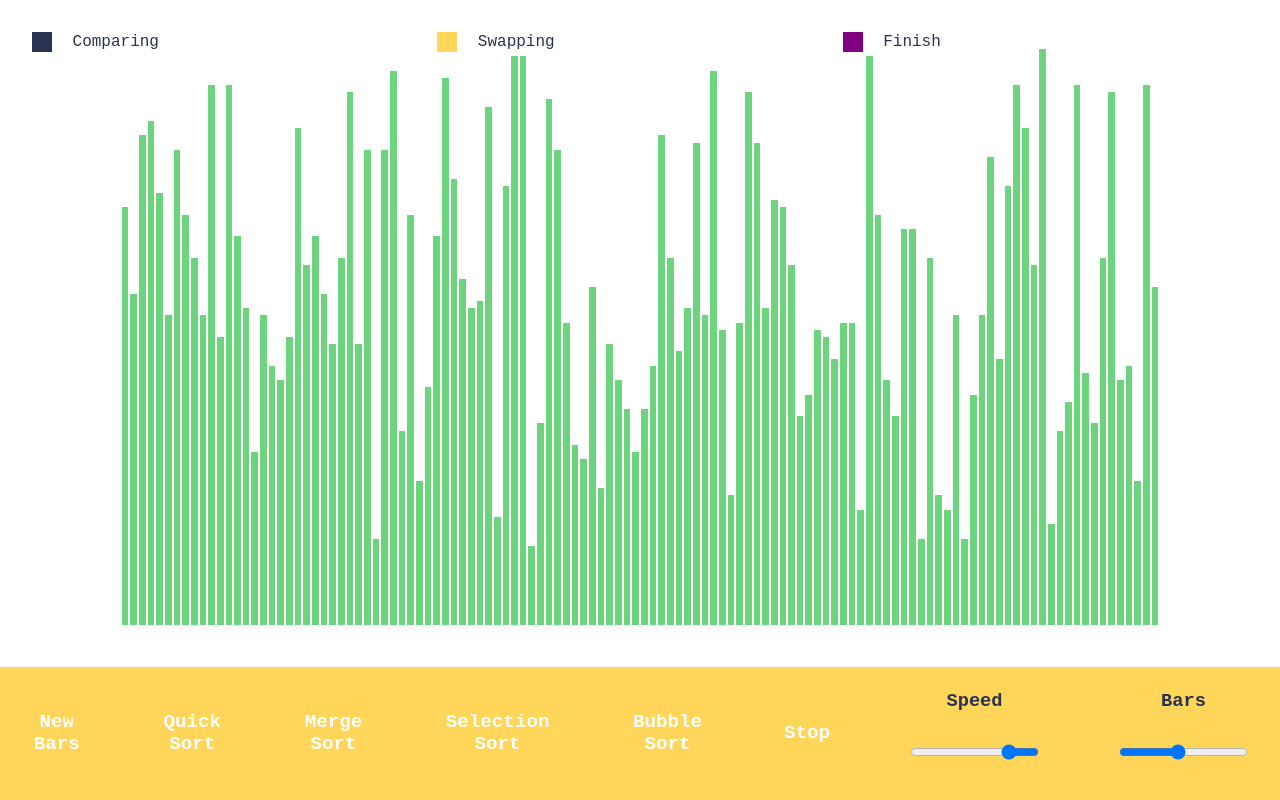
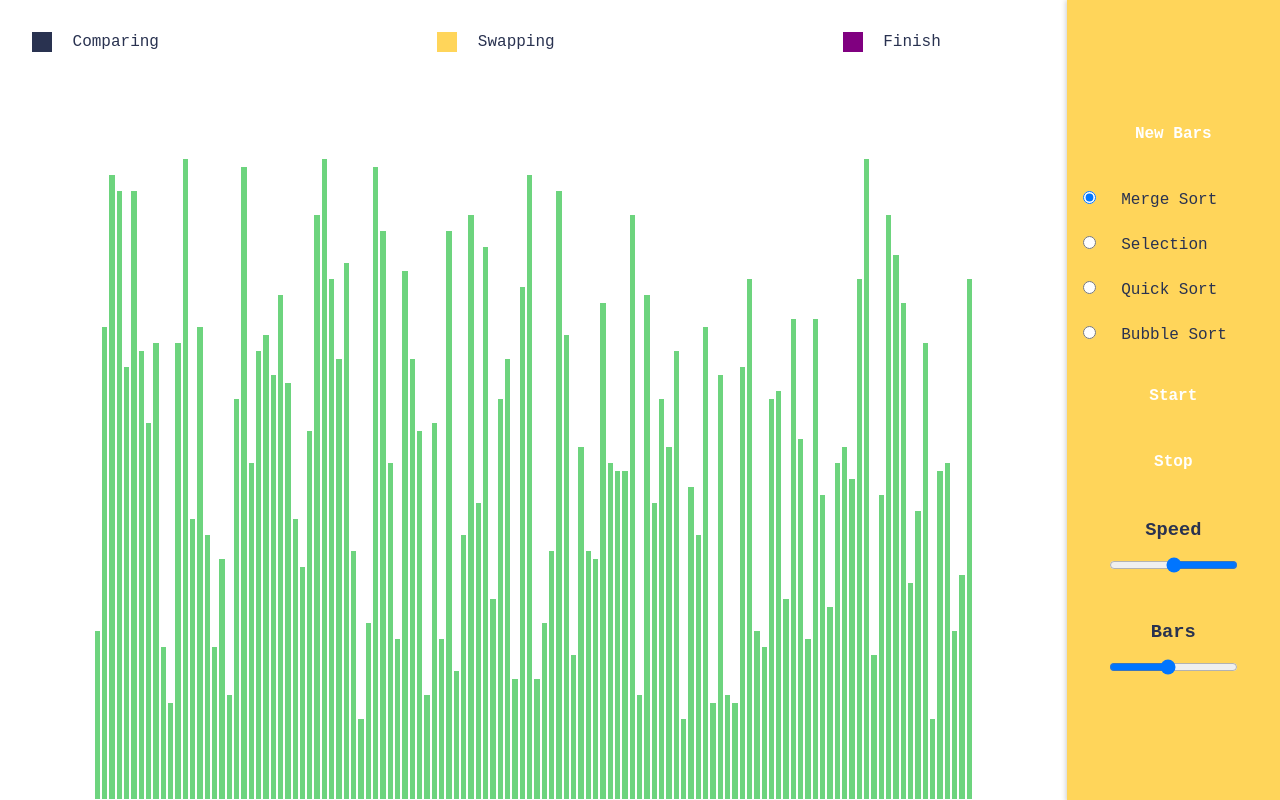
Before and after one commit to GiftsonGabogen/sortingVisualization, a React (Create React App) app: page /Visualizer in a window 1280 px wide. Built offline with nearby package versions, Linux system fonts and the light colour scheme.

Commit message:
ALl state is converted to custom hooks, converted sorting selection to radio

```diff
--- a/src/App.css
+++ b/src/App.css
@@ -15,9 +15,8 @@ body {
 
 .Visualizer {
   height: 100vh;
-  width: 100%;
   display: grid;
-  grid-template-rows: 10fr 2fr;
+  grid-template-columns: 10fr 2fr;
 }
 .Visualizer .Legends {
   position: fixed;
@@ -56,17 +55,18 @@ body {
 }
 .Visualizer .buttons {
   background-color: #ffd55a;
+  box-shadow: rgba(0, 0, 0, 0.2) 0px 1px 5px 1px;
   display: grid;
-  grid-auto-flow: column;
+  grid-auto-flow: row;
   grid-gap: 1rem;
-  grid-row: 2/3;
-  z-index: 1;
+  grid-column: 2/3;
+  z-index: 3;
   align-content: center;
   align-items: center;
 }
 .Visualizer .buttons .sortButton,
 .Visualizer .buttons input {
-  margin: 2rem;
+  margin: 1rem;
   text-align: center;
 }
 .Visualizer .buttons .range {
@@ -77,21 +77,24 @@ body {
 .Visualizer .buttons .sortButton {
   cursor: pointer;
   color: white;
-  font-size: 1.2rem;
+  font-size: 1rem;
   font-weight: bold;
 }
 .Visualizer .buttons .speed {
   transform: rotateZ(180deg);
 }
 .Visualizer .Sorting {
-  margin-top: 3rem;
-  grid-row: 1/2;
+  grid-column: 1/2;
   width: 100%;
-  height: 90vh;
-  position: absolute;
+  height: 100%;
   display: grid;
   justify-items: center;
   justify-content: center;
+}
+.Visualizer .Sorting .SortingTable {
+  display: grid;
+  grid-auto-flow: column;
+  align-items: flex-end;
 }
 .Visualizer .Sorting .SortingTable .values {
   height: 100%;
--- a/src/App.scss
+++ b/src/App.scss
@@ -17,9 +17,8 @@ body {
 }
 .Visualizer {
   height: 100vh;
-  width: 100%;
   display: grid;
-  grid-template-rows: 10fr 2fr;
+  grid-template-columns: 10fr 2fr;
   .Legends {
     position: fixed;
     top: 0;
@@ -57,16 +56,17 @@ body {
   }
   .buttons {
     background-color: $primaryColor;
+    box-shadow: rgba(0, 0, 0, 0.2) 0px 1px 5px 1px;
     display: grid;
-    grid-auto-flow: column;
+    grid-auto-flow: row;
     grid-gap: 1rem;
-    grid-row: 2/3;
-    z-index: 1;
+    grid-column: 2/3;
+    z-index: 3;
     align-content: center;
     align-items: center;
     .sortButton,
     input {
-      margin: 2rem;
+      margin: 1rem;
       text-align: center;
     }
     .range {
@@ -77,7 +77,7 @@ body {
     .sortButton {
       cursor: pointer;
       color: white;
-      font-size: 1.2rem;
+      font-size: 1rem;
       font-weight: bold;
     }
     .speed {
@@ -85,15 +85,16 @@ body {
     }
   }
   .Sorting {
-    margin-top: 3rem;
-    grid-row: 1/2;
+    grid-column: 1/2;
     width: 100%;
-    height: 90vh;
-    position: absolute;
+    height: 100%;
     display: grid;
     justify-items: center;
     justify-content: center;
     .SortingTable {
+      display: grid;
+      grid-auto-flow: column;
+      align-items: flex-end;
       .values {
         height: 100%;
         margin: 1px;
--- a/src/Components/Visualizer.jsx
+++ b/src/Components/Visualizer.jsx
@@ -1,4 +1,4 @@
-import React, { useState, useEffect } from "react";
+import React from "react";
 import randomInt from "./modules/randomInt";
 import Mergesort from "./sorting/Mergesort";
 import mergeSort from "./animations/mergeSort";
@@ -8,39 +8,25 @@ import Bubblesort from "./sorting/Bubblesort";
 import quickSort from "./animations/quickSort";
 import selectionSort from "./animations/selectionSort";
 import bubbleSort from "./animations/bubbleSort";
+import useSpeed from "./customhooks/Speed";
+import useBars from "./customhooks/Bars";
+import useArray from "./customhooks/Array";
+import useSorting from "./customhooks/Sorting";
 const Visualizer = props => {
   let barHeight = 80;
   let arrayContainer = [];
 
-  const [speed, setSpeed] = useState(
-    localStorage.getItem("speed") !== null ? localStorage.getItem("speed") : 50
-  );
-  const [bars, setBars] = useState(
-    localStorage.getItem("bars") !== null ? localStorage.getItem("bars") : 120
-  );
-  for (let i = 0; i < bars; i++) {
-    arrayContainer.push(randomInt(10, barHeight));
-  }
-  const [array, setArray] = useState(arrayContainer);
-
-  useEffect(() => {});
-  const newArray = () => {
-    if (global.Timeouts !== undefined || null || 0) {
-      for (let stop = 0; stop < global.Timeouts.length; stop++) {
-        clearTimeout(global.Timeouts[stop]);
-      }
-    }
-    global.Timeouts = [];
-    props.history.push(`Reload/-Visualizer`);
-  };
-
-  const newSpeed = e => {
-    setSpeed(e.target.value);
-    localStorage.setItem("speed", e.target.value);
-  };
+  const SpeedHook = useSpeed();
+  const { speed, newSpeed } = SpeedHook;
+  const SortingHook = useSorting();
+  const { sorting, sortingValueChange } = SortingHook;
+  const BarsHook = useBars();
+  const { bars, setBars } = BarsHook;
+  const ArrayHook = useArray({ arrayContainer, randomInt, bars, barHeight, props });
+  const { array, setArray, newArray } = ArrayHook;
 
   const newBars = e => {
-    arrayContainer = [];
+    let arrayContainer = [];
     setBars(Number(e.target.value));
     for (let i = 0; i < Number(e.target.value); i++) {
       arrayContainer.push(randomInt(10, barHeight));
@@ -58,6 +44,25 @@ const Visualizer = props => {
       valueStickReset[a].style.backgroundColor = "#6dd47e";
     }
     global.Timeouts = [];
+  };
+
+  const startSort = () => {
+    switch (sorting) {
+      case "MergeSort":
+        mergeSort({ animations: Mergesort(array), stateArray: array, setArray: setArray, speed: speed });
+        break;
+      case "SelectionSort":
+        selectionSort(Selectionsort(array), speed);
+        break;
+      case "BubbleSort":
+        bubbleSort(Bubblesort(array), speed);
+        break;
+      case "QuickSort":
+        quickSort(Quicksort(array), speed);
+        break;
+      default:
+        break;
+    }
   };
 
   return (
@@ -79,73 +84,37 @@ const Visualizer = props => {
       <div className="Sorting">
         <div className="SortingTable">
           {array.map((arrValue, i) => {
-            return (
-              <div
-                className="values"
-                style={{ height: `${arrValue}%`, width: `${50 / bars}rem` }}
-                key={i}
-              ></div>
-            );
+            return <div className="values" style={{ height: `${arrValue}%`, width: `${40 / bars}rem` }} key={i}></div>;
           })}
         </div>
       </div>
       <div className="buttons">
-        <p className="newArray sortButton" onClick={() => newArray()}>
+        <p className="newArray sortButton" onClick={newArray}>
           New Bars
         </p>
-        <p
-          className="sortButton"
-          onClick={() => quickSort(Quicksort(array), Number(speed))}
-        >
-          Quick Sort
+        <form onChange={sortingValueChange}>
+          <input type="radio" name="Sorting" value="MergeSort" defaultChecked={sorting === "MergeSort" ? true : false}/> Merge Sort
+          <br />
+          <input type="radio" name="Sorting" value="SelectionSort" defaultChecked={sorting === "SelectionSort" ? true : false}/> Selection <br />
+          <input type="radio" name="Sorting" value="QuickSort" defaultChecked={sorting === "QuickSort" ? true : false}/> Quick Sort
+          <br />
+          <input type="radio" name="Sorting" value="BubbleSort" defaultChecked={sorting === "BubbleSort" ? true : false}/> Bubble Sort
+        </form>
+
+        <p className="sortButton" onClick={startSort}>
+          Start
         </p>
-        <p
-          className="sortButton"
-          onClick={() =>
-            mergeSort(Mergesort(array), array, setArray, Number(speed))
-          }
-        >
-          Merge Sort
-        </p>
-        <p
-          className="sortButton"
-          onClick={() => selectionSort(Selectionsort(array), Number(speed))}
-        >
-          Selection Sort
-        </p>
-        <p
-          className="sortButton"
-          onClick={() => bubbleSort(Bubblesort(array), Number(speed))}
-        >
-          Bubble Sort
-        </p>
-        <p className="sortButton" onClick={() => stopAnimation()}>
+        <p className="sortButton" onClick={stopAnimation}>
           Stop
         </p>
 
         <div className="range">
           <h3>Speed</h3>
-          <input
-            type="range"
-            value={speed}
-            className="speed"
-            step="1"
-            min="1"
-            max="250"
-            onChange={newSpeed}
-          />
+          <input type="range" value={speed} className="speed" step="1" min="1" max="200" onChange={newSpeed} />
         </div>
         <div className="range">
           <h3>Bars</h3>
-          <input
-            type="range"
-            value={bars}
-            className="bars"
-            step="20"
-            min="20"
-            max="240"
-            onChange={newBars}
-          />
+          <input type="range" value={bars} className="bars" step="20" min="20" max="240" onChange={newBars} />
         </div>
       </div>
     </div>
--- a/src/Components/animations/mergeSort.js
+++ b/src/Components/animations/mergeSort.js
@@ -1,4 +1,5 @@
-const mergeSort = (animations, stateArray, setArray, speed) => {
+const mergeSort = data => {
+  const { animations, stateArray, setArray, speed } = data;
   //Firstly Make Sure if There is animations present on the DOM then delete it before making another animation to prevent overlapping
   if (global.Timeouts !== undefined || null || 0) {
     for (let stop = 0; stop < global.Timeouts.length; stop++) {
--- /dev/null
+++ b/src/Components/customhooks/Array.js
@@ -0,0 +1,24 @@
+import { useState } from "react";
+import randomInt from "../modules/randomInt";
+
+const useArray = Arguments => {
+  let arrayContainer = [];
+  const { bars, barHeight, props } = Arguments;
+  for (let i = 0; i < bars; i++) {
+    arrayContainer.push(randomInt(10, barHeight));
+  }
+  const [array, setArray] = useState(arrayContainer);
+
+  const newArray = () => {
+    if (global.Timeouts !== undefined || null || 0) {
+      for (let stop = 0; stop < global.Timeouts.length; stop++) {
+        clearTimeout(global.Timeouts[stop]);
+      }
+    }
+    global.Timeouts = [];
+    props.history.push(`Reload/-Visualizer`);
+  };
+
+  return { array, setArray, newArray };
+};
+export default useArray;
--- /dev/null
+++ b/src/Components/customhooks/Bars.js
@@ -0,0 +1,8 @@
+import { useState } from "react";
+
+const useBars = () => {
+  const [bars, setBars] = useState(localStorage.getItem("bars") !== null ? localStorage.getItem("bars") : 120);
+
+  return { bars, setBars };
+};
+export default useBars;
--- /dev/null
+++ b/src/Components/customhooks/Sorting.js
@@ -0,0 +1,15 @@
+import { useState } from "react";
+
+const useSorting = () => {
+  const [sorting, setSorting] = useState(
+    localStorage.getItem("sorting") !== null ? localStorage.getItem("sorting") : "MergeSort"
+  );
+
+  const sortingValueChange = e => {
+    localStorage.setItem("sorting", e.target.value);
+    setSorting(e.target.value);
+  };
+
+  return { sorting, sortingValueChange };
+};
+export default useSorting;
--- /dev/null
+++ b/src/Components/customhooks/Speed.js
@@ -0,0 +1,11 @@
+import { useState } from "react";
+
+const useSpeed = () => {
+  const [speed, setSpeed] = useState(localStorage.getItem("speed") !== null ? localStorage.getItem("speed") : 100);
+  const newSpeed = e => {
+    setSpeed(e.target.value);
+    localStorage.setItem("speed", e.target.value);
+  };
+  return { speed, setSpeed, newSpeed };
+};
+export default useSpeed;
```
Also changed, not shown: src/Components/animations/forLoopAlgo.js (+5 -10 lines), 1 other file (tests, documents, lock files or other folders).
